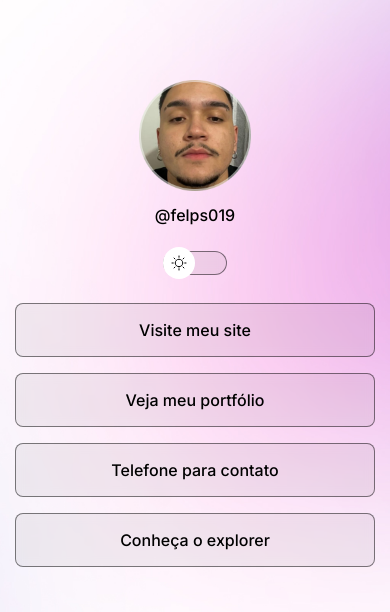
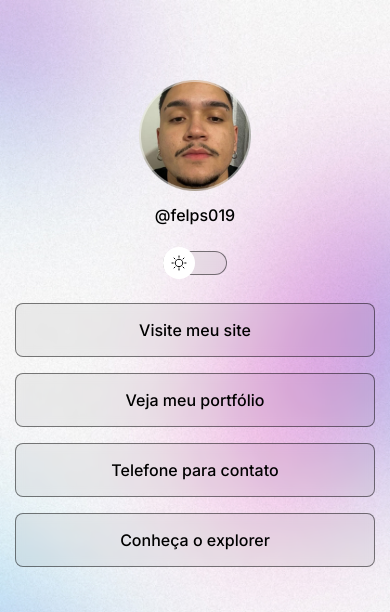
Before and after one commit to felps019/V1_Projeto, a plain HTML site: page index.html in a window 390 px wide. Shown: the top 612 px of the page. Drawn offline with nearby package versions, Linux system fonts and the light colour scheme.

Commit message:
change background based on media

```diff
--- a/style.css
+++ b/style.css
@@ -16,7 +16,7 @@
 
 .light {
   --text-color: black;
-  --bg-url: url(./assets/bg-desktop-light.jpg);
+  --bg-url: url(./assets/bg-mobile-light.jpg);
   --stroke-color: rgba(0, 0, 0, 0.5);
   --surface-color: rgba(0, 0, 0, 0.05);
   --surface-color-hover: rgba(0, 0, 0, 0.02);
@@ -159,3 +159,13 @@
   text-align: center;
   font-size: 14px;
 }
+
+/* media queries */
+@media (min-width: 700px) {
+  :root{
+    --bg-url: url(./assets/bg-desktop.jpg)
+  }
+  .light{
+    --bg-url: url(./assets/bg-desktop-light.jpg)
+  }
+}
```
